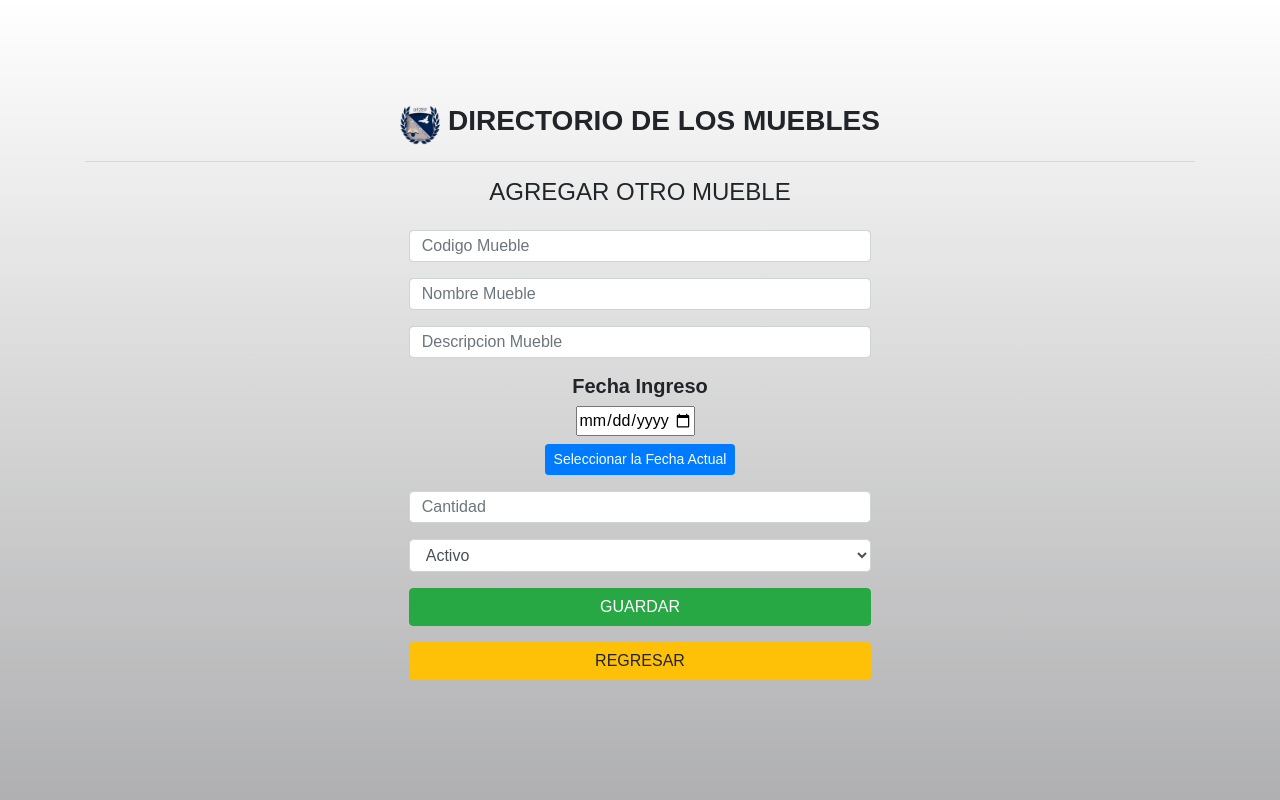
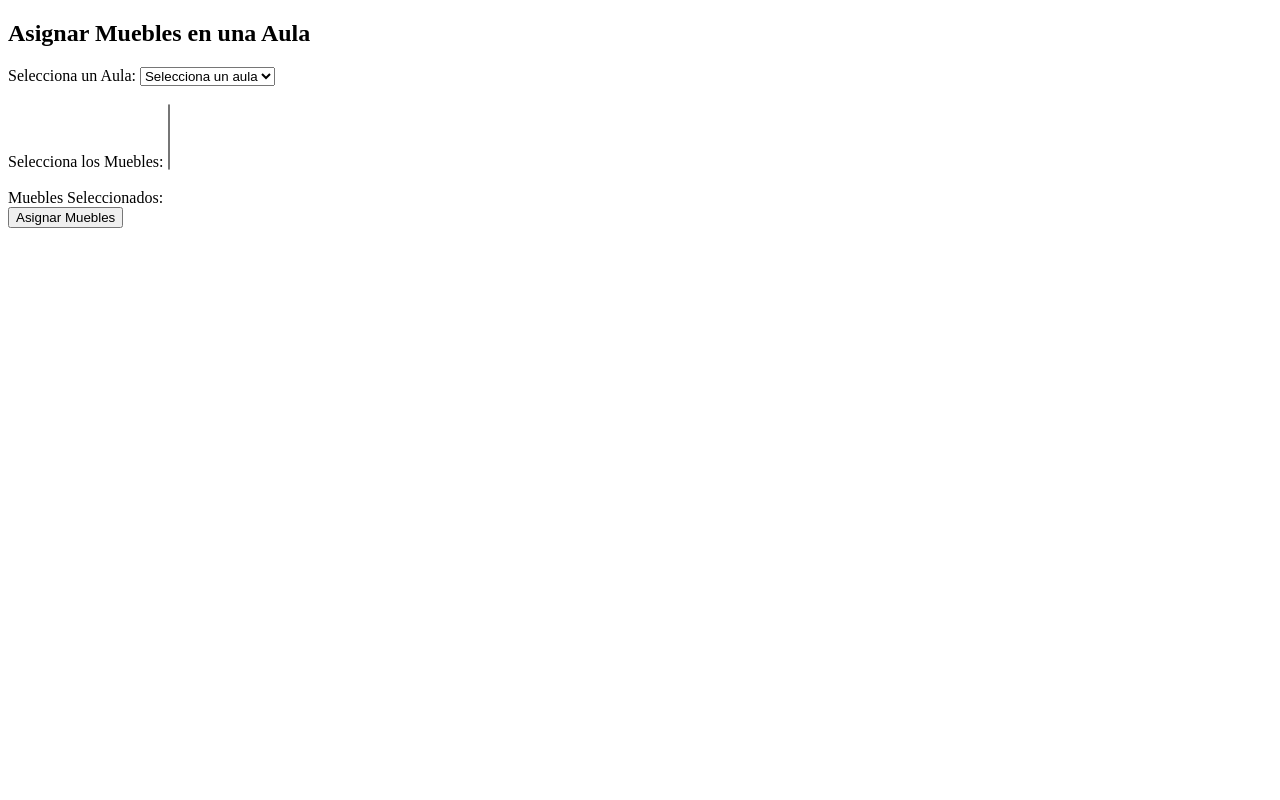
Before and after one commit to franxxdmsk132/Inventario_UEZEP, a Spring app: template src/main/resources/templates/aulas-muebles/aulas-muebles.html in a window 1280 px wide. Run offline with Thymeleaf, Linux system fonts and the light colour scheme; the template is opened without the code that fills it, so the values that code supplies are empty; some of the project's set-up classes (security, data sources, template engines, error pages and the like) are left out, and stand-ins take their place; some libraries are stand-ins or nearby versions.

```diff
--- a/src/main/resources/templates/aulas-muebles/aulas-muebles.html
+++ b/src/main/resources/templates/aulas-muebles/aulas-muebles.html
@@ -1,157 +1,52 @@
-<!--<!DOCTYPE html>-->
-<!--<html xmlns:th="http://www.thymeleaf.org">-->
-<!--<head>-->
-<!--    <meta charset="UTF-8">-->
-<!--    <title>Asiganacion de Muebles</title>-->
-<!--</head>-->
-<!--<body>-->
+<!DOCTYPE html>
+<html xmlns:th="http://www.thymeleaf.org">
+<head>
+    <meta charset="UTF-8">
+    <title>Asiganacion de Muebles</title>
+</head>
+<body>
 
-<!--<h2>Asignar Muebles en una Aula</h2>-->
+<h2>Asignar Muebles en una Aula</h2>
 
-<!--<form action="/defmub/save" method="post" th:object="${asignacionForm}">-->
-<!--    <label for="idAula">ID del Aula:</label>-->
-<!--    <input type="number" id="idAula" name="idAula" required><br><br>-->
+<form action="/defmub/save" method="post" th:object="${asignacionForm}">
+    <label for="idAula">Selecciona un Aula:</label>
+    <select id="idAula" name="idAula" required>
+        <option value="" disabled selected>Selecciona un aula</option>
+        <!-- Iterar sobre la lista de aulas disponibles -->
+        <option th:each="aula : ${allAulas}" th:value="${aula.id_aula}" th:text="${aula.curso}"></option>
+    </select><br><br>
 
-<!--    <label for="idMuebles">ID de los Muebles (separados por comas):</label>-->
-<!--    <input type="text" id="idMuebles" name="idMuebles" required><br><br>-->
+    <label for="idMuebles">Selecciona los Muebles:</label>
+    <select id="idMuebles" name="idMuebles" onchange="handleSelection()" required multiple>
+        <!-- Iterar sobre la lista de muebles disponibles -->
+        <option th:each="mueble : ${allMuebles}" th:value="${mueble.id_mueble}" th:text="${mueble.nombre_mueble}"></option>
+    </select><br><br>
 
-<!--    <button type="submit">Asignar Muebles</button>-->
-<!--</form>-->
+    <!-- Mostrar los muebles seleccionados -->
+    <label>Muebles Seleccionados:</label>
+    <div id="selectedMuebles"></div>
 
-<!--</body>-->
-<!--</html>-->
+    <!-- Input oculto para almacenar los IDs de los muebles seleccionados -->
+    <input type="hidden" id="selectedMueblesIds" name="selectedMueblesIds">
 
-<!DOCTYPE HTML>
-<html lang="es">
-<head>
-    <!-- Required meta tags -->
-    <meta charset="utf-8">
-    <meta name="viewport"
-          content="width=device-width, initial-scale=1, shrink-to-fit=no">
-
-    <!-- Bootstrap CSS -->
-    <link rel="stylesheet"
-          href="https://stackpath.bootstrapcdn.com/bootstrap/4.3.1/css/bootstrap.min.css"
-          integrity="sha384-ggOyR0iXCbMQv3Xipma34MD+dH/1fQ784/j6cY/iJTQUOhcWr7x9JvoRxT2MZw1T"
-          crossorigin="anonymous">
-    <style>
-        .btn:hover {
-            transform: scale(1.2); /* Aumenta el tamaño del botón al 110% cuando se pasa el cursor sobre él */
-            transition: transform 0.2s; /* Agrega una transición suave de 0.2 segundos */
-        }
-        .thead-darkGray {
-            background-color: #4b4c4f; /* Puedes ajustar el color según tus preferencias */
-            color: white;
-        }
-
-        .body-gradient {
-            background: linear-gradient(to bottom, #ffffff, #4b4c4f 1800px)
-
-        }
-
-        * {
-            margin: 0;
-            padding: 0;
-            box-sizing: border-box;
-        }
-
-        body, html {
-            width: 100%;
-            height: 100%;
-            min-height: 100%;
-            overflow-x: hidden;
-        }
-
-        body {
-            font-family: Arial, sans-serif;
-            margin: 0;
-            padding: 0;
-        }
-
-        nav {
-            background-color: #4b4c4f;
-            color: white;
-            padding: 10px;
-            text-align: center;
-        }
-
-        nav ul {
-            list-style: none;
-            padding: 0;
-            margin: 0;
-        }
-
-        nav li {
-            display: inline;
-            margin-right: 20px;
-        }
-
-        nav a {
-            text-decoration: none;
-            color: white;
-            font-weight: bold;
-        }
-    </style>
-    <title>MUEBLES</title>
-</head>
-<body class="body-gradient d-flex justify-content-center align-items-center">
-
-<div class="container text-center">
-
-    <h3>
-        <img th:src="@{/images/Logo-NBG.png}" class="d-inline-block align-text-top" width="40" height="40" alt="icon">
-        <b>DIRECTORIO DE LOS  MUEBLES</b>
-    </h3>
-    <h4  hidden="hidden" ><a th:href="@{/defmub/lista}" class="btn btn-warning btn-sm mb-3 col-2 d-inline-block align-text-top ">ATRAS</a></h4>
-    <hr>
-    <p class="h4 mb-4">AGREGAR OTRO MUEBLE </p>
-
-
-    <form action="#" th:action="@{/defmub/save}" th:object="${aulas}" method="POST" class="d-flex flex-column align-items-center">
-        <input type="text" th:field="*{codigo_mueble}" id="codigo_mueble" class="form-control mb-3 col-5" placeholder="Codigo Mueble" required >
-        <input type="text" th:field="*{nombre_mueble}" class="form-control mb-3 col-5" placeholder="Nombre Mueble" required>
-        <input type="text" th:field="*{descripcion_mueble}" class="form-control mb-3 col-5" placeholder="Descripcion Mueble" required>
-        <div class="form-group d-flex flex-column align-items-center">
-            <label class="mb-auto"><h5><b>Fecha Ingreso</b></h5></label>
-            <div class="d-flex flex-column align-items-center">
-                <input type="date" th:field="*{fecha_ingreso}" name="fechaingreso" value="" min="1997-01-01" max="2030-12-31" class="mr-2 mb-2" required>
-                <button type="button" onclick="seleccionarFechaActual()" class="btn btn-primary btn-sm">Seleccionar la Fecha Actual</button>
-            </div>
-        </div>
-        <input type="number" th:field="*{cantidad}" class="form-control mb-3 col-5" placeholder="Cantidad" required min="1" oninput="validarCantidad(this)">
-
-        <select th:field="*{estado}" class="form-control mb-3 col-5" required>
-            <option value="true">Activo</option>
-            <option value="false">Inactivo</option>
-        </select>
-        <input type="number" th:field="*{asignacion}" class="form-control mb-3 col-5" placeholder="Asignacion" hidden="hidden">
-        <button type="submit" class="btn btn-success mb-3 col-5">GUARDAR</button>
-    </form>
-
-    <a th:href="@{/muebles/lista}" class="btn btn-warning mb-3 col-5">REGRESAR</a>
-</div>
+    <button type="submit">Asignar Muebles</button>
+</form>
 
 </body>
 <script>
-    function validarCantidad(input) {
-        if (input.value <= 0) {
-            input.value = 1; // Restablece el valor a 1 si es menor o igual a cero
-        }
+    // Función para manejar la selección de muebles
+    function handleSelection() {
+        var selectElement = document.getElementById("idMuebles");
+        var selectedMueble = selectElement.options[selectElement.selectedIndex].text;
+        var selectedMuebleId = selectElement.value;
+
+        // Agregar el mueble seleccionado a un label
+        var selectedMueblesLabel = document.getElementById("selectedMuebles");
+        selectedMueblesLabel.innerHTML += "<span>" + selectedMueble + "</span>, ";
+
+        // Crear un input oculto para almacenar los IDs de los muebles seleccionados
+        var hiddenInput = document.getElementById("selectedMueblesIds");
+        hiddenInput.value += selectedMuebleId + ",";
     }
 </script>
-
-
-<script>
-    function seleccionarFechaActual() {
-        var fechaActual = new Date().toISOString().split('T')[0]; // Obtener la fecha actual en formato yyyy-mm-dd
-        document.getElementById("fecha_ingreso").value = fechaActual; // Establecer la fecha actual en el campo de entrada
-    }
-</script>
-
-
-
-<script src="https://cdn.jsdelivr.net/npm/sweetalert2@10"></script>
-
-
-
 </html>
--- a/src/main/resources/templates/muebles/guardar-muebles.html
+++ b/src/main/resources/templates/muebles/guardar-muebles.html
@@ -143,9 +143,13 @@
         } else {
             otroInput.style.display = "none";
             otroInput.required = false;
+
+            // Eliminar la coma al final del valor del campo de texto si está presente
+            otroInput.value = otroInput.value.replace(/,\s*$/, '');
         }
         generarCodigo(select.value);
     }
+
 
     // Objeto para mantener el registro de códigos generados para cada tipo de mueble
     var codigosGenerados = {
```
Also changed, not shown: src/main/java/com/eabmodel/inventario_uezep/Controller/AulasMueblesController.java (+27 -1 lines), src/main/java/com/eabmodel/inventario_uezep/Dao/AulasMueblesDao.java (+34 -0 lines), src/main/java/com/eabmodel/inventario_uezep/RowMapper/AulasMueblesRowMapper.java (+25 -6 lines), src/main/java/com/eabmodel/inventario_uezep/Service/AulasMueblesService.java (+6 -4 lines), src/main/resources/templates/aulas-muebles/detalles-aulas-muebles.html (added, +140 -0 lines), src/main/resources/templates/aulas-muebles/lista-aulas-muebles.html (+32 -8 lines).
